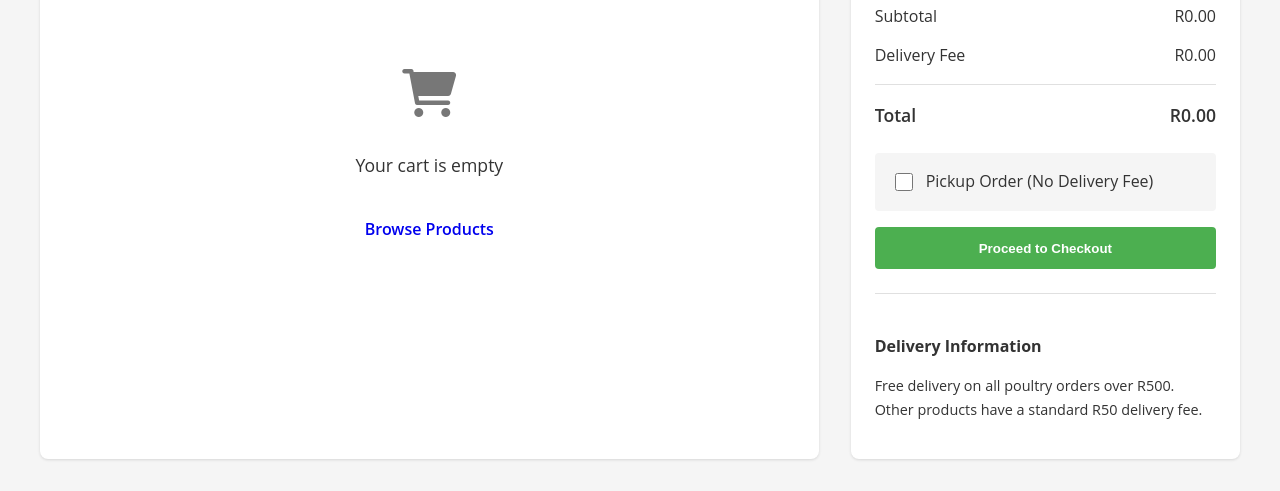
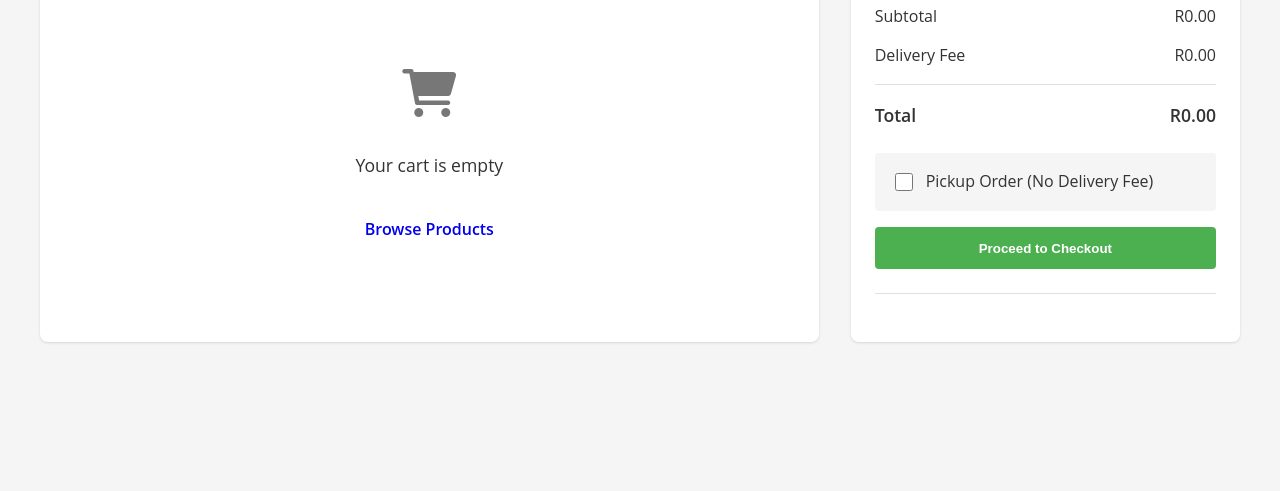
Before and after one commit to Amacusi-Farming-Web-System/Amacusi-Farming, a plain HTML site: page Pages/cart.html in a window 1280 px wide. Shown: the part 347-838 px from the top of the page. After the commit the page ends 800 px from the top, so only its background shows below. Drawn offline with Linux system fonts and the light colour scheme; no server answers.

Commit message:
Update cart.html

```diff
--- a/Pages/cart.html
+++ b/Pages/cart.html
@@ -83,11 +83,11 @@
           </button>
 
           <div class="delivery-info">
-            <h3>Delivery Information</h3>
+            <!-- <h3>Delivery Information</h3>
             <p>
               Free delivery on all poultry orders over R500. Other products have
               a standard R50 delivery fee.
-            </p>
+            </p> -->
           </div>
         </section>
       </div>
```
